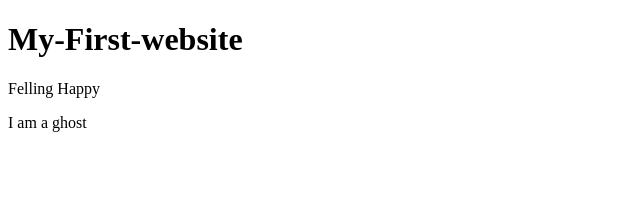
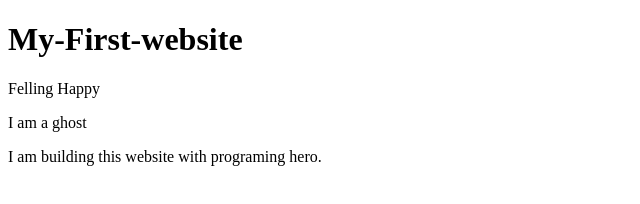
Before and after one commit to sheikhsulaiman/my-first-website, a plain HTML site: page index.html in a window 1280 px wide. Shown: the whole page, without its empty margins (0-640 px from the left). Drawn offline with Linux system fonts and the light colour scheme.

Commit message:
ghost Update

```diff
--- a/index.html
+++ b/index.html
@@ -10,5 +10,6 @@
     <h1>My-First-website</h1>
     <p>Felling Happy</p>
     <p>I am a ghost</p>
+    <p>I am building this website with programing hero.</p>
 </body>
 </html>
```
